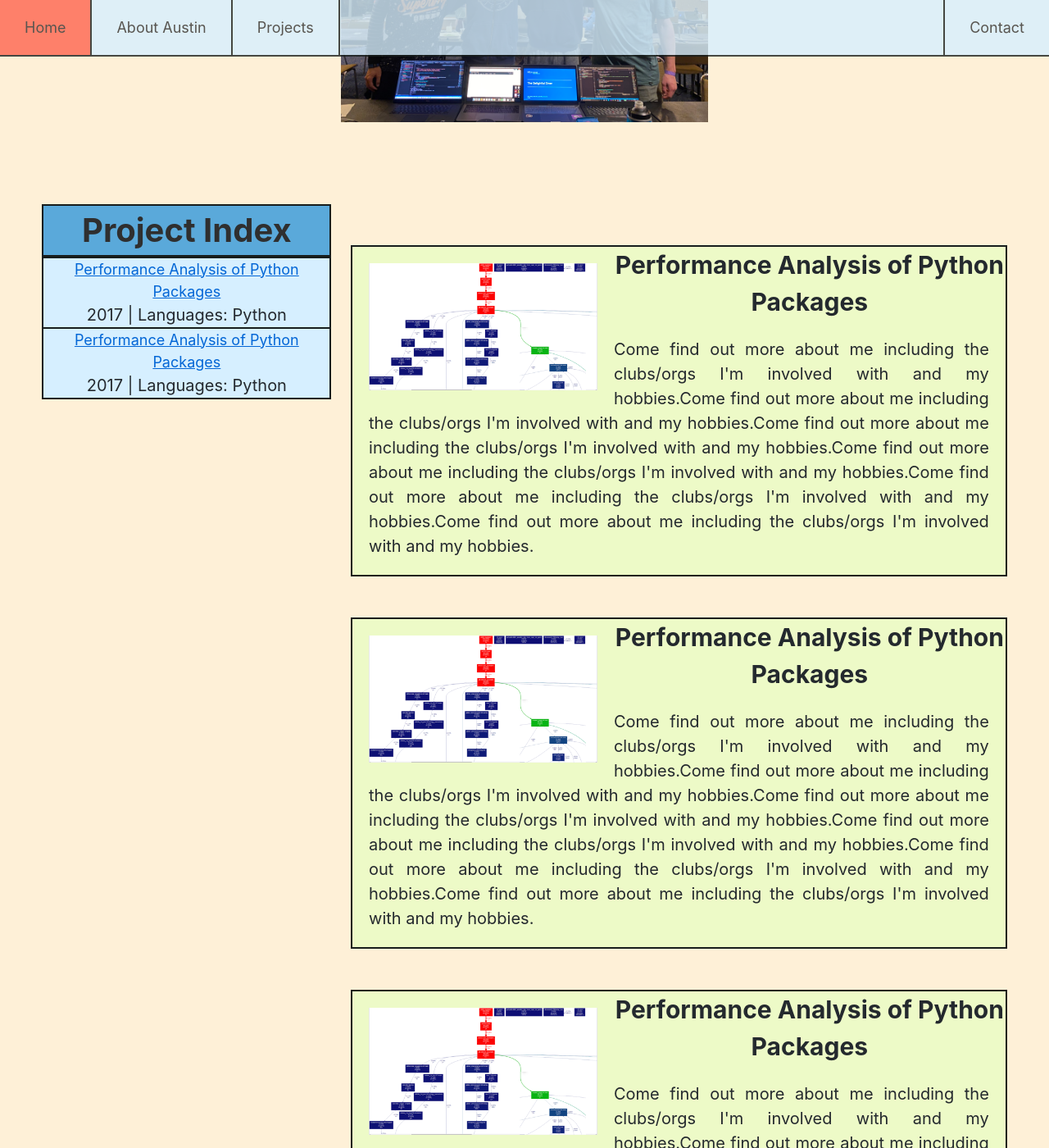
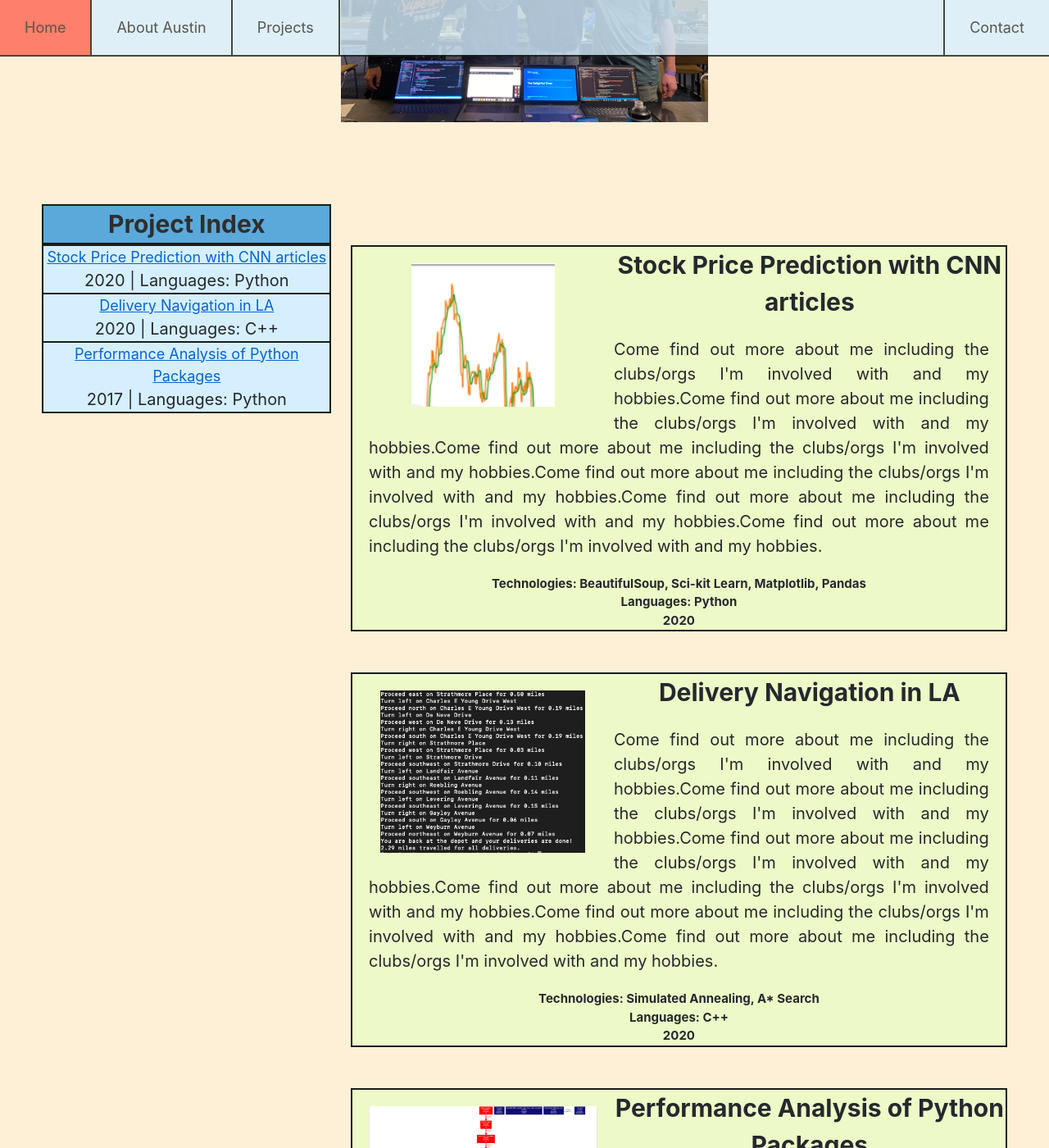
Before and after one commit to AustinWang2312/AustinWang2312.github.io, a Jekyll site: the page built from projects.md, in a window 1280 px wide and 1400 px high, scrolled down 513 px. Shown: the whole window at 82% size. Built offline with Jekyll 4.4.1, drawn with Linux system fonts in a browser that asks for light colours; some of the changed text lies outside the part shown.

Commit message:
some projects added

```diff
--- a/_layouts/default.html
+++ b/_layouts/default.html
@@ -13,7 +13,6 @@
     {{content}}
 </body>
 <div class="footer">
-
     <div class="footer-text">
         ©2021 Austin Wang
     </div>
--- a/css/main.scss
+++ b/css/main.scss
@@ -52,13 +52,13 @@ h1 {
 h2 {
   display: block;
   height: auto;
-  font-size: 40px;
+  font-size: 30px;
   text-align: center;
   margin:0;
   padding:0;
 }
 h3 {
-  font-size: 30px;
+  font-size: 15px;
   text-align: center;
   margin:0;
   padding:0;
@@ -193,7 +193,7 @@ h3 {
   display:block;
   height: auto;
   text-align: left;
-  max-width:350px;
+
   float:left;
   object-fit: contain;
   overflow: hidden;
--- a/projects.md
+++ b/projects.md
@@ -11,9 +11,15 @@ permalink: /projects/
             <h2>Project Index</h2>
         </div>
         <div class="index-box">
-            <a href="#proj0">Performance Analysis of Python Packages</a>
+            <a href="#proj2">Stock Price Prediction with CNN articles</a>
             <p>
-                2017 | Languages: Python
+                2020 | Languages: Python
+            </p>
+        </div>
+        <div class="index-box">
+            <a href="#proj1">Delivery Navigation in LA</a>
+            <p>
+                2020 | Languages: C++
             </p>
         </div>
         <div class="index-box">
@@ -26,48 +32,47 @@ permalink: /projects/
     <div style="width:68%;height:auto;display:block;float:right;margin-left:2%">
         <div class="project-box">
             <div class="project-image">
-                <img src="/assets/performance.png" class="collapsible-image" style="width:100%;">
+                <img src="/assets/stock.png" class="collapsible-image" style="width:100%;max-width:175px;">
             </div>
-            <h3>Performance Analysis of Python Packages</h3>
+            <h2>Stock Price Prediction with CNN articles</h2>
             <div style="margin: 20px;">
             Come find out more about me including the clubs/orgs I'm involved with and my hobbies.Come find out more about me including the clubs/orgs I'm involved with and my hobbies.Come find out more about me including the clubs/orgs I'm involved with and my hobbies.Come find out more about me including the clubs/orgs I'm involved with and my hobbies.Come find out more about me including the clubs/orgs I'm involved with and my hobbies.Come find out more about me including the clubs/orgs I'm involved with and my hobbies.
+            </div>
+            <div style="width:100%;">
+                <h3>Technologies: BeautifulSoup, Sci-kit Learn, Matplotlib, Pandas<br>
+                Languages: Python<br>
+                2020
+                </h3>
             </div>
         </div>
         <div class="project-box">
             <div class="project-image">
-                <img src="/assets/performance.png" class="collapsible-image" style="width:100%;">
+                <img src="/assets/delivery.png" class="collapsible-image" style="width:100%;max-width:250px;">
             </div>
-            <h3>Performance Analysis of Python Packages</h3>
+            <h2>Delivery Navigation in LA</h2>
             <div style="margin: 20px;">
             Come find out more about me including the clubs/orgs I'm involved with and my hobbies.Come find out more about me including the clubs/orgs I'm involved with and my hobbies.Come find out more about me including the clubs/orgs I'm involved with and my hobbies.Come find out more about me including the clubs/orgs I'm involved with and my hobbies.Come find out more about me including the clubs/orgs I'm involved with and my hobbies.Come find out more about me including the clubs/orgs I'm involved with and my hobbies.
+            </div>
+            <div style="width:100%;">
+                <h3>Technologies: Simulated Annealing, A* Search<br>
+                Languages: C++<br>
+                2020
+                </h3>
             </div>
         </div>
         <div class="project-box">
             <div class="project-image">
-                <img src="/assets/performance.png" class="collapsible-image" style="width:100%;">
+                <img src="/assets/performance.png" class="collapsible-image" style="width:100%;max-width:350px;">
             </div>
-            <h3>Performance Analysis of Python Packages</h3>
+            <h2 id="proj0">Performance Analysis of Python Packages</h2>
             <div style="margin: 20px;">
             Come find out more about me including the clubs/orgs I'm involved with and my hobbies.Come find out more about me including the clubs/orgs I'm involved with and my hobbies.Come find out more about me including the clubs/orgs I'm involved with and my hobbies.Come find out more about me including the clubs/orgs I'm involved with and my hobbies.Come find out more about me including the clubs/orgs I'm involved with and my hobbies.Come find out more about me including the clubs/orgs I'm involved with and my hobbies.
             </div>
-        </div>
-        <div class="project-box">
-            <div class="project-image">
-                <img src="/assets/performance.png" class="collapsible-image" style="width:100%;">
-            </div>
-            <h3>Performance Analysis of Python Packages</h3>
-            <div style="margin: 20px;">
-            Come find out more about me including the clubs/orgs I'm involved with and my hobbies.Come find out more about me including the clubs/orgs I'm involved with and my hobbies.Come find out more about me including the clubs/orgs I'm involved with and my hobbies.Come find out more about me including the clubs/orgs I'm involved with and my hobbies.Come find out more about me including the clubs/orgs I'm involved with and my hobbies.Come find out more about me including the clubs/orgs I'm involved with and my hobbies.
-            </div>
-        </div>
-        <div class="project-box">
-            <div class="project-image">
-                <img src="/assets/performance.png" class="collapsible-image" style="width:100%;">
-            </div>
-            <h3>Performance Analysis of Python Packages</h3>
-            <div style="margin: 20px;">
-            Come find out more about me including the clubs/orgs I'm involved with and my hobbies.Come find out more about me including the clubs/orgs I'm involved with and my hobbies.Come find out more about me including the clubs/orgs I'm involved with and my hobbies.Come find out more about me including the clubs/orgs I'm involved with and my hobbies.Come find out more about me including the clubs/orgs I'm involved with and my hobbies.Come find out more about me including the clubs/orgs I'm involved with and my hobbies.
-            </div>
+            <h3>Technologies: AirSpeedVelocity, Perf, Cprofile, PyPy
+                Interpreter<br>
+                Languages: Python<br>
+                2017
+                </h3>
         </div>
     </div>
 </div>
```
Also changed, not shown: assets/delivery.png (added), assets/stock.png (added).
